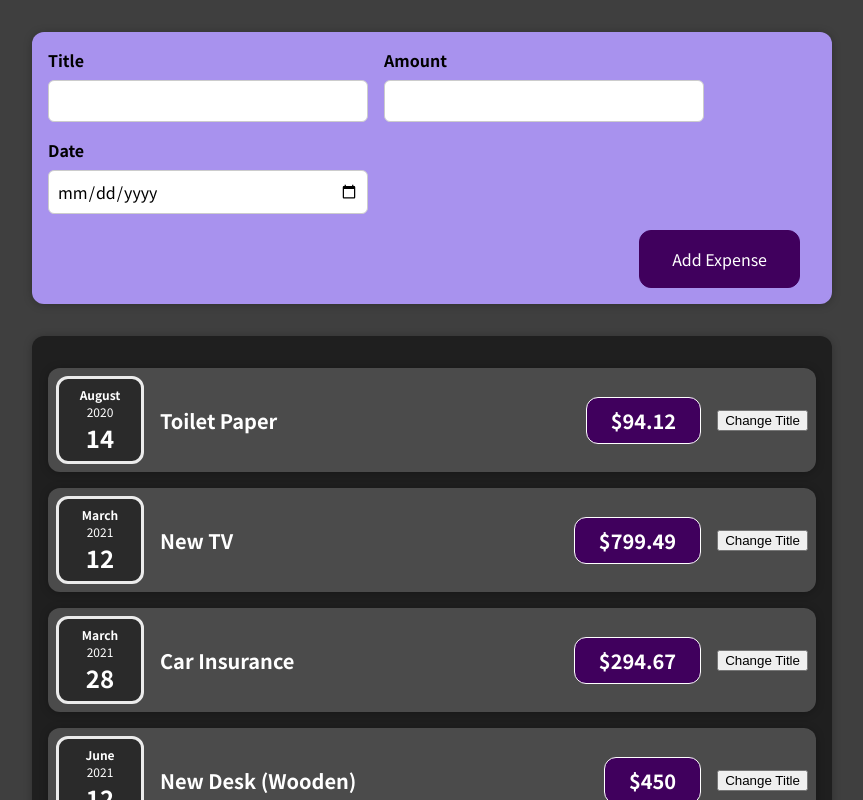
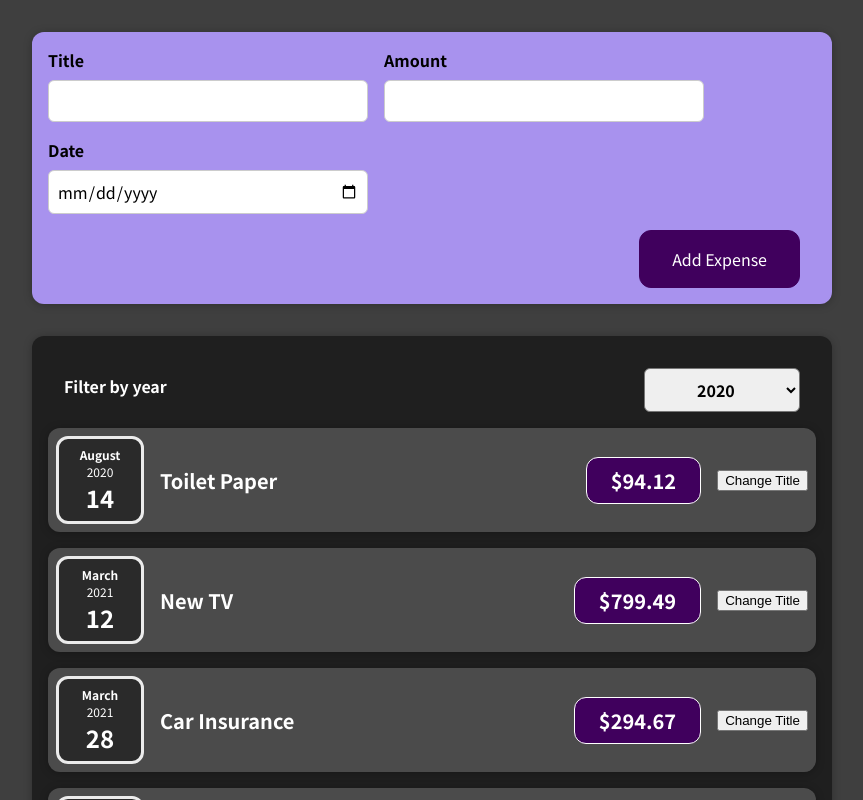
Before and after one commit to EpinderSingh/React-Expense_Tracker, a React (Create React App) app: page / in a window 1280 px wide. Shown: the top 800 px of the page, without its empty margins (208-1071 px from the left). Built offline with nearby package versions, Linux system fonts and the light colour scheme.

Commit message:
adding filter component

```diff
--- a/src/components/Expenses/Expenses.js
+++ b/src/components/Expenses/Expenses.js
@@ -1,10 +1,24 @@
+import React, { useState } from 'react';
+
 import ExpenseItem from './ExpenseItem';
+import ExpensesFilter from './ExpensesFilter';
 import Card from '../UI/Card';
 import './Expenses.css';
 
 const Expenses = (props) => {
+  const [filteredYear, setFilteredYear] = useState('2020');
+
+  const filterChangeHandler = (selectedYear) => {
+    setFilteredYear(selectedYear);
+  };
+
   return (
+    <div>
       <Card className="expenses">
+        <ExpensesFilter
+          selected={filteredYear}
+          onChangeFilter={filterChangeHandler}
+        />
         <ExpenseItem
           title={props.items[0].title}
           amount={props.items[0].amount}
@@ -26,6 +40,7 @@
           date={props.items[3].date}
         />
       </Card>
+    </div>
   );
 };
 
--- /dev/null
+++ b/src/components/Expenses/ExpensesFilter.css
@@ -0,0 +1,24 @@
+.expenses-filter {
+  color: white;
+  padding: 0 1rem;
+}
+
+.expenses-filter__control {
+  display: flex;
+  width: 100%;
+  align-items: center;
+  justify-content: space-between;
+  margin: 1rem 0;
+}
+
+.expenses-filter label {
+  font-weight: bold;
+  margin-bottom: 0.5rem;
+}
+
+.expenses-filter select {
+  font: inherit;
+  padding: 0.5rem 3rem;
+  font-weight: bold;
+  border-radius: 6px;
+}
--- /dev/null
+++ b/src/components/Expenses/ExpensesFilter.js
@@ -0,0 +1,25 @@
+import React from 'react';
+
+import './ExpensesFilter.css';
+
+const ExpensesFilter = (props) => {
+  const dropdownChangeHandler = (e) => {
+    props.onChangeFilter(e.target.value);
+  };
+
+  return (
+    <div className="expenses-filter">
+      <div className="expenses-filter__control">
+        <label>Filter by year</label>
+        <select value={props.selected} onChange={dropdownChangeHandler}>
+          <option value="2022">2022</option>
+          <option value="2021">2021</option>
+          <option value="2020">2020</option>
+          <option value="2019">2019</option>
+        </select>
+      </div>
+    </div>
+  );
+};
+
+export default ExpensesFilter;
```
Also changed, not shown: 1 other file (tests, documents, lock files or other folders). Lines whose indentation alone changed are shown as unchanged.
